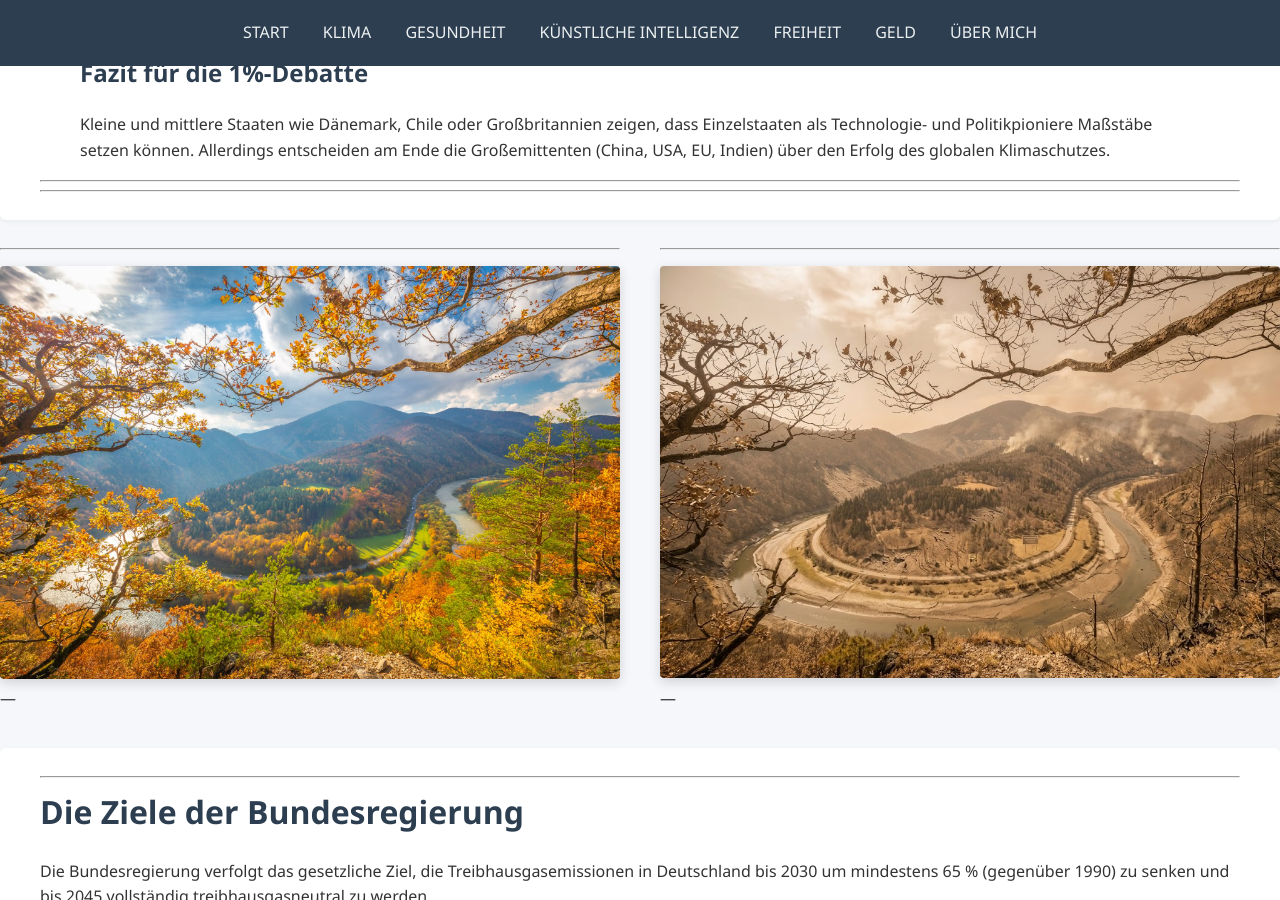
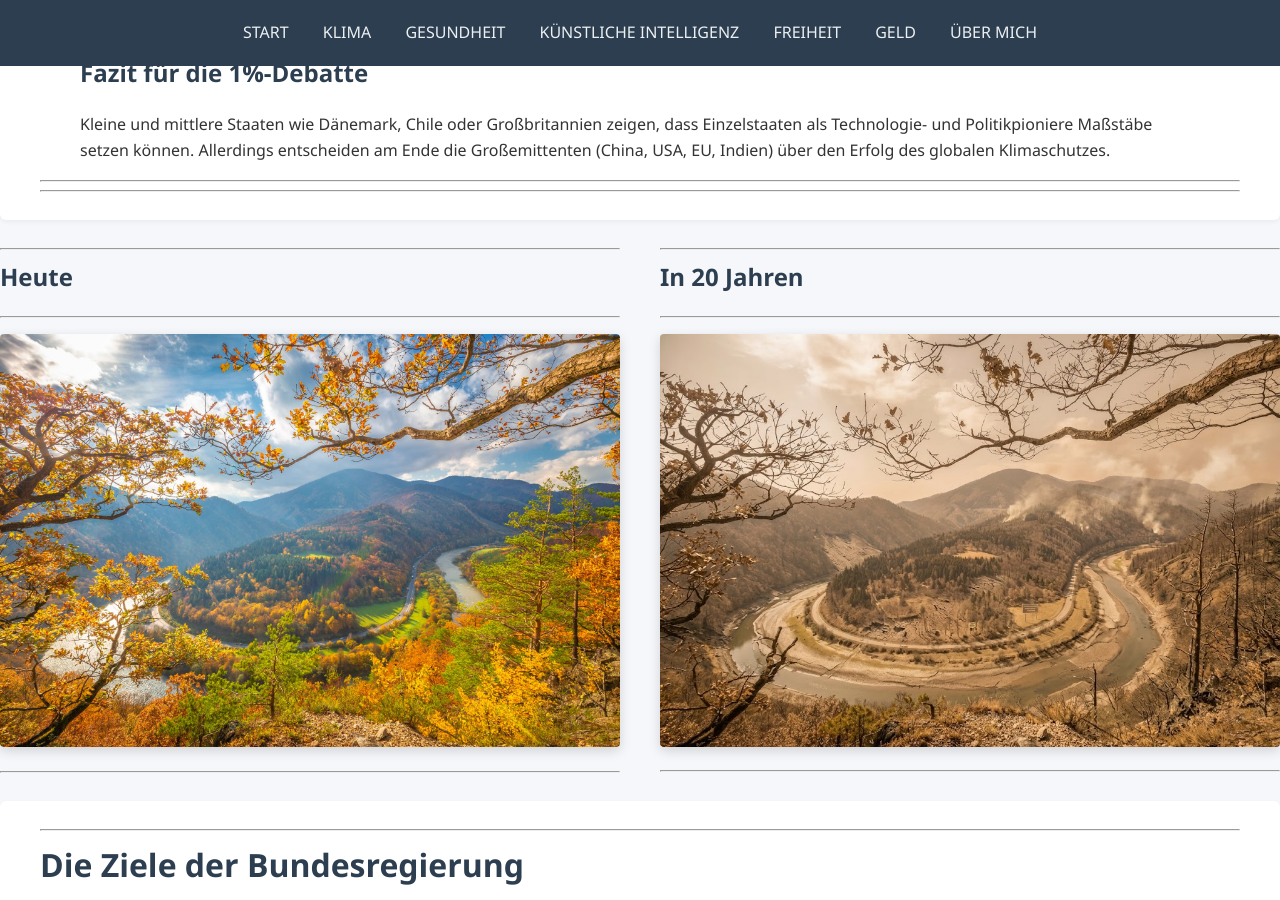
Before and after one commit to TheGermanTruth/TheGermanTruth, a Jekyll site: the page built from klima.md, in a window 1280 px wide and 900 px high, scrolled down 3756 px. Built offline with Jekyll 4.4.1, drawn with Linux system fonts in a browser that asks for light colours.

Commit message:
Update klima.md

```diff
--- a/klima.md
+++ b/klima.md
@@ -145,7 +145,13 @@ enorme Fortschritte bei der Nutzung von Erneuerbaren Energien und der Festlegung
 <div class="column" markdown="1">
 
 ---
+
+## Heute
+
+---
+
 ![Landschaft 1]({{ '/images/klima1.jpg' | relative_url }}){: .shadow-img width="100%"}
+
 ---
 
 </div>
@@ -153,7 +159,13 @@ enorme Fortschritte bei der Nutzung von Erneuerbaren Energien und der Festlegung
 <div class="column" markdown="1">
 
 ---
+
+## In 20 Jahren
+
+---
+
 ![Landschaft 2]({{ '/images/klima2.jpg' | relative_url }}){: .shadow-img width="100%"}
+
 ---
 
 </div>
```
